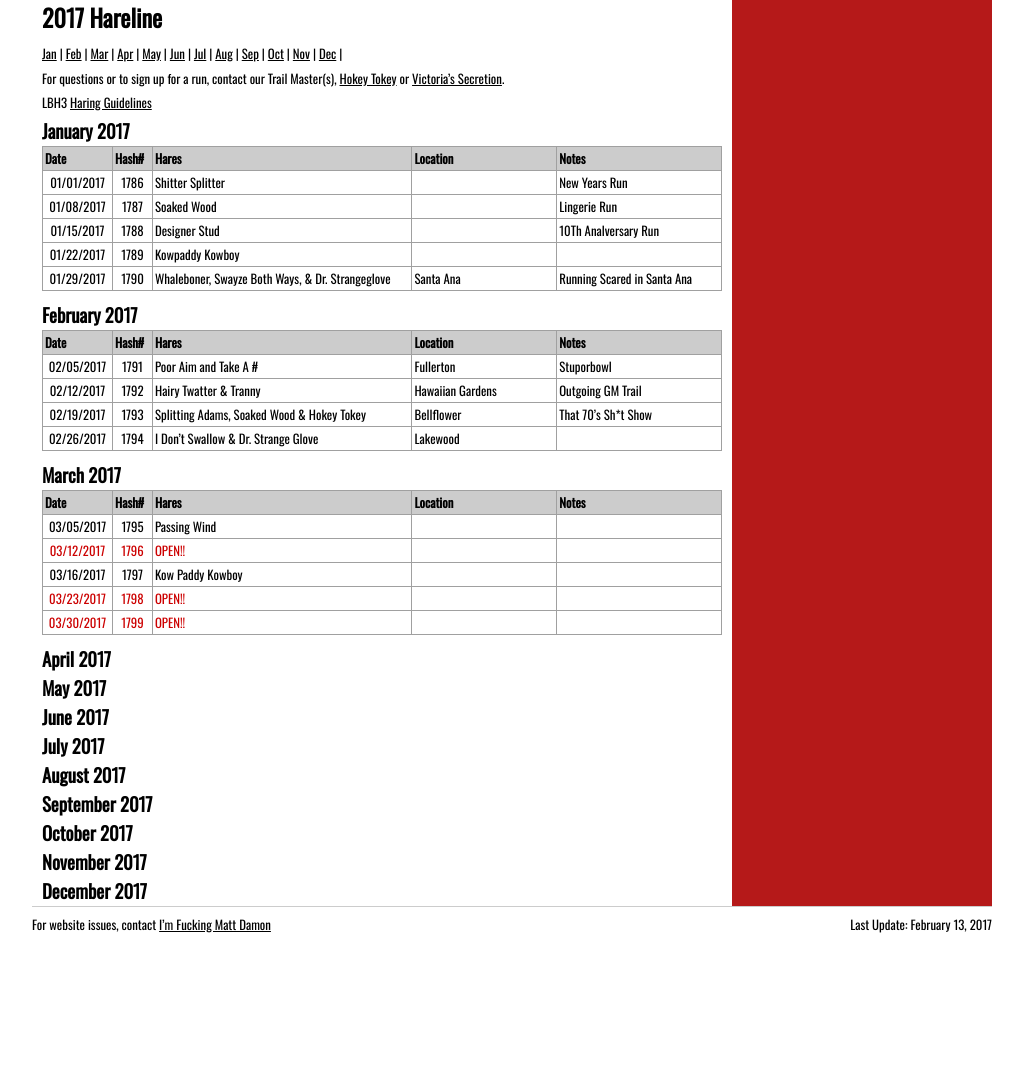
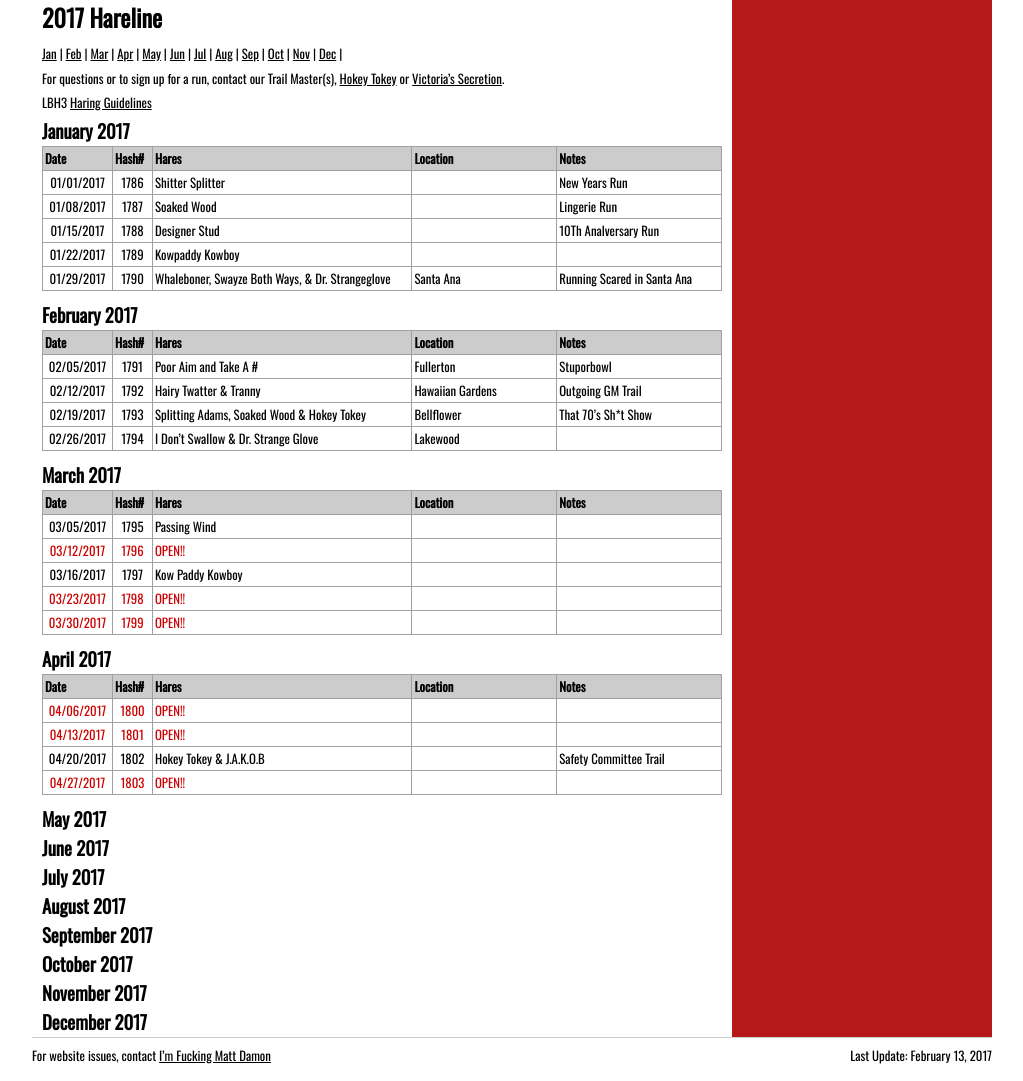
Before and after one commit to LBH3/lbh3.org, a PHP site: page /hareline/hareline.php in a window 1280 px wide. Shown: the part 164-1245 px from the top of the page, without its empty margins (128-1151 px from the left). Before the commit the page ends 1097 px from the top, so only its background shows below. Run offline with PHP 8.4, Linux system fonts and the light colour scheme; some libraries are stand-ins or nearby versions.

Commit message:
Add April 2017 to the Hareline

```diff
--- a/hareline/hareline.php
+++ b/hareline/hareline.php
@@ -162,6 +162,46 @@
 			</tbody>
 			</table>
 			<h3><a name="apr2017">April 2017</a></h3>
+			<table class="hareline">
+				<col class="tdate">
+				<col class="thash">
+				<col class="thares">
+				<col class="tloc">
+				<col class="tnotes">
+				<thead>
+					<tr><th>Date</th><th>Hash#</th><th>Hares</th><th>Location</th><th>Notes</th></tr>
+				</thead>
+				<tbody>
+				<tr class="red">
+					<td class="tcenter">04/06/2017</td>
+					<td class="tcenter">1800</td>
+					<td> OPEN!!</td>
+					<td></td>
+					<td></td>
+				</tr>
+				<tr class="red">
+					<td class="tcenter">04/13/2017</td>
+					<td class="tcenter">1801</td>
+					<td> OPEN!!</td>
+					<td></td>
+					<td></td>
+				</tr>
+				<tr>
+					<td class="tcenter">04/20/2017</td>
+					<td class="tcenter">1802</td>
+					<td>Hokey Tokey &amp; J.A.K.O.B</td>
+					<td></td>
+					<td>Safety Committee Trail</td>
+				</tr>
+				<tr class="red">
+					<td class="tcenter">04/27/2017</td>
+					<td class="tcenter">1803</td>
+					<td> OPEN!!</td>
+					<td></td>
+					<td></td>
+				</tr>
+				</tbody>
+				</table>
 			<h3><a name="may2017">May 2017</a></h3>
 			<h3><a name="jun2017">June 2017</a></h3>
 			<h3><a name="jul2017">July 2017</a></h3>
```
